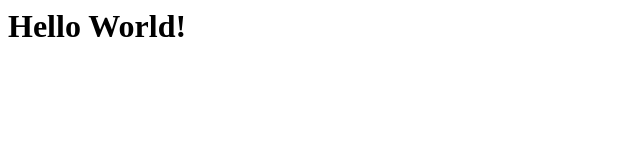
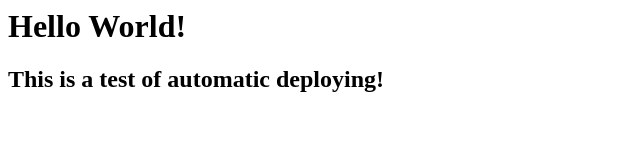
Before and after one commit to matrix373/MI349Test, a plain HTML site: page index.html in a window 1280 px wide. Shown: the whole page, without its empty margins (0-640 px from the left). Drawn offline with Linux system fonts and the light colour scheme.

Commit message:
Netlify Deploy Test

```diff
--- a/index.html
+++ b/index.html
@@ -1 +1,2 @@
 <h1>Hello World!</h1>
+<h2>This is a test of automatic deploying!</h2>
```
